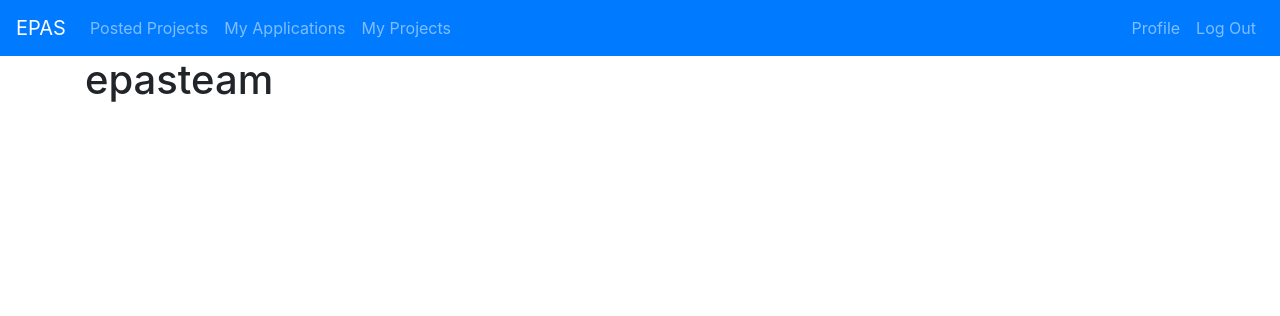
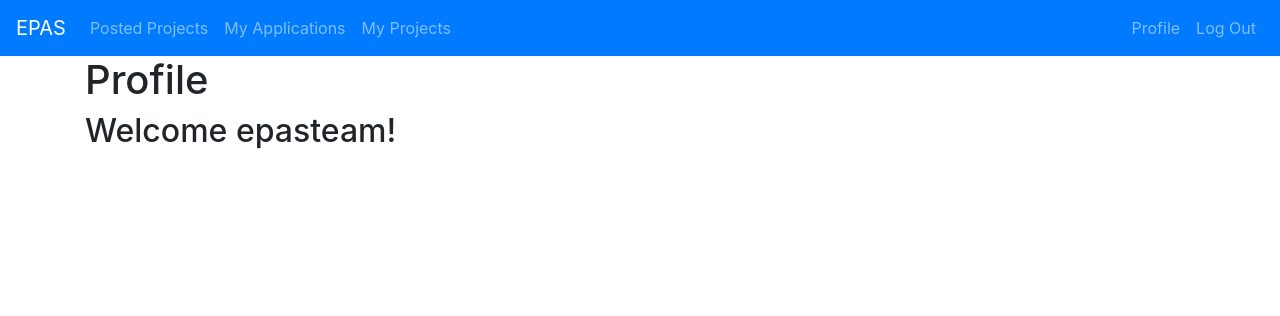
Before and after one commit to johnayambali/EPAS-Project-, a Django app: page /profile/ in a window 1280 px wide. Shown: the top 316 px of the page. Run offline with Django 4.2, Linux system fonts and the light colour scheme; a user stored in the database is signed in; some libraries are stand-ins or nearby versions.

Commit message:
Added welcome to profile

```diff
--- a/epas/users/templates/users/profile.html
+++ b/epas/users/templates/users/profile.html
@@ -4,6 +4,8 @@
 
 {% block content %}
 
-    <h1>{{ user.username }}</h1>
+
+    <h1>Profile</h1>
+    <h2>Welcome {{ user.username }}!</h2>
 
 {% endblock content %}
```
